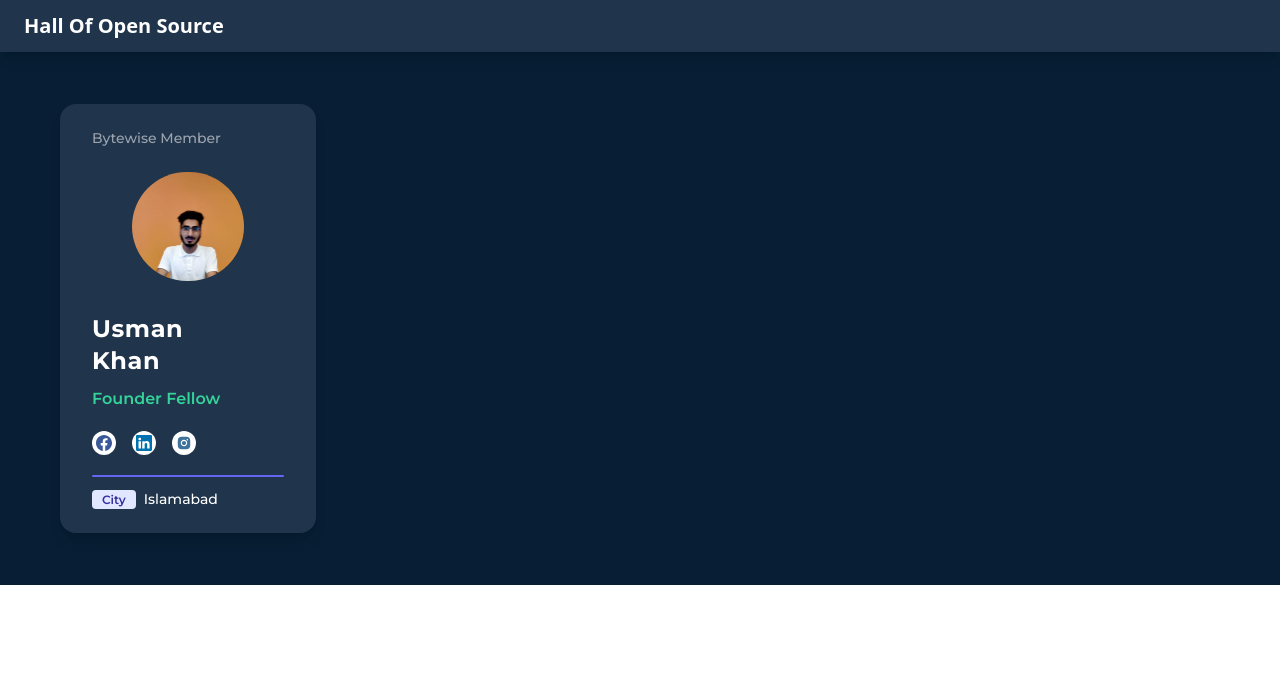
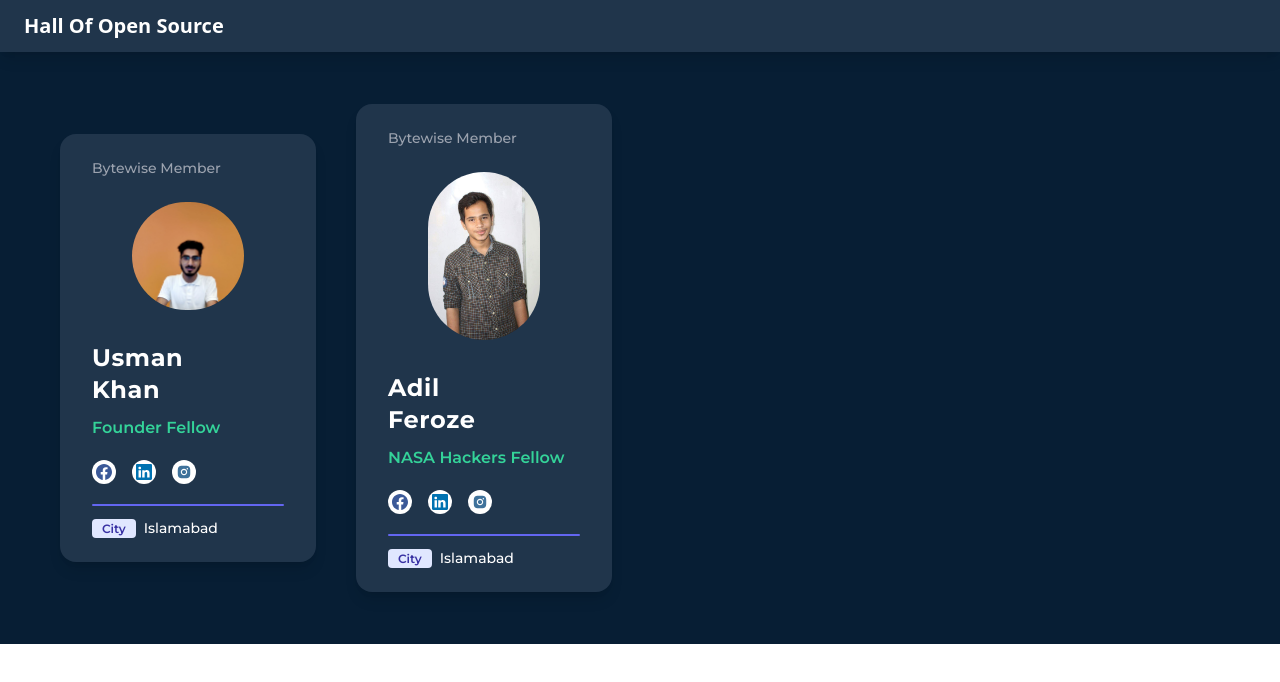
Before and after one commit to bytewiseltd/Hacktoberfest-22, a React (Vite) app: page / in a window 1280 px wide. Shown: the top 682 px of the page. Built offline with nearby package versions, Linux system fonts and the light colour scheme.

Commit message:
Added Data - Adil

```diff
--- a/src/data/members.js
+++ b/src/data/members.js
@@ -11,7 +11,19 @@ const members = [
       instagram: "https://intagram.com/_usmanniazi",
       linkedIn: "https://linkedin.com/in/usmanniazi99",
     },
-  }
+  },
+  {
+    img: `${imgPath}/Adil.jpg`,
+    firstname: "Adil",
+    lastname: "Feroze",
+    team: "NASA Hackers",
+    city: "Islamabad",
+    socialUrls: {
+      facebook: "https://www.facebook.com/prince.adil.56679",
+      instagram: "https://www.instagram.com/adil_feroze/",
+      linkedIn: "https://www.linkedin.com/in/adil-feroze-242a99253/",
+    },
+  },
 ];
 
 export default members;
```
Also changed, not shown: public/assets/members/Adil.jpg (added).
